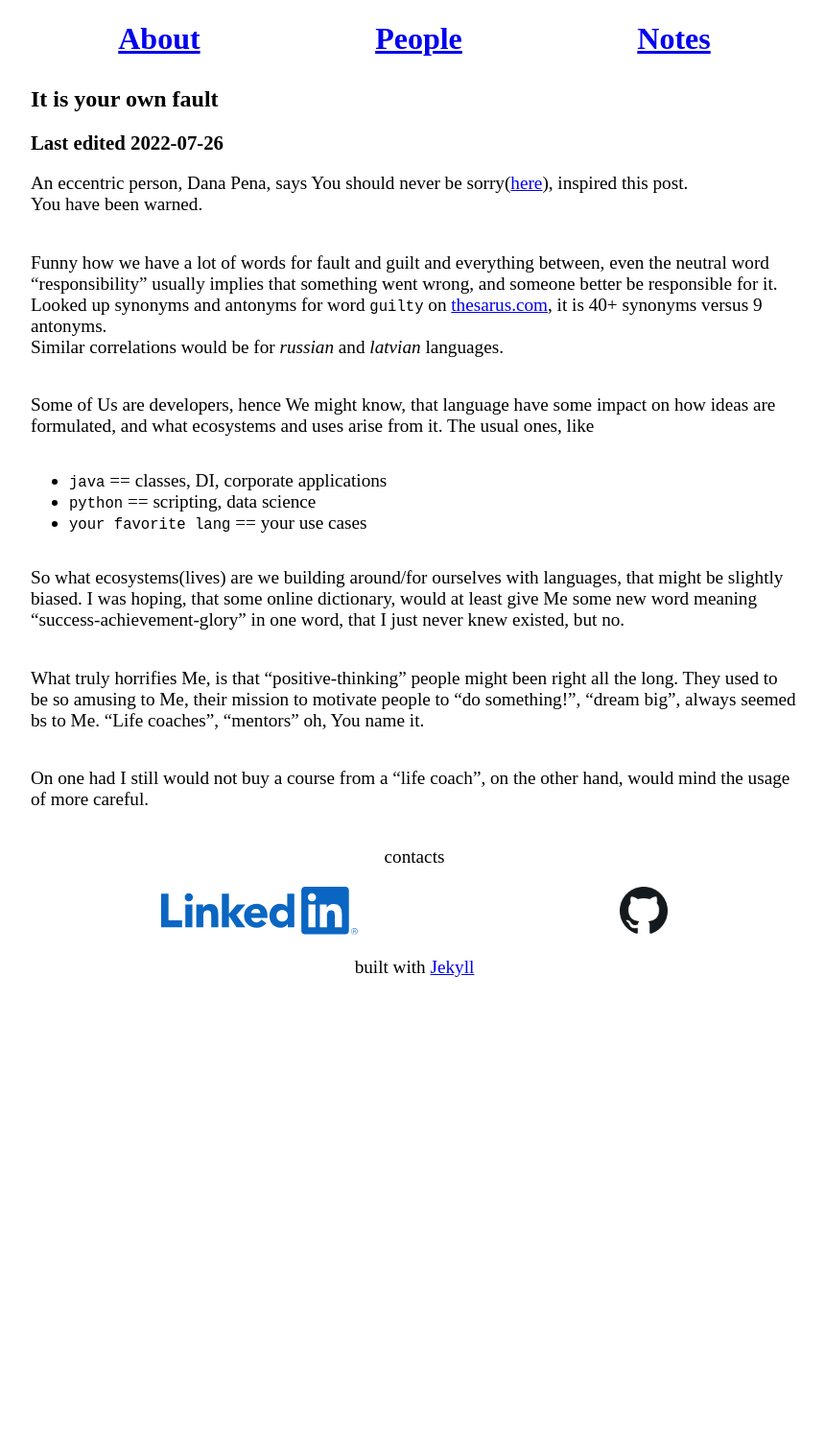
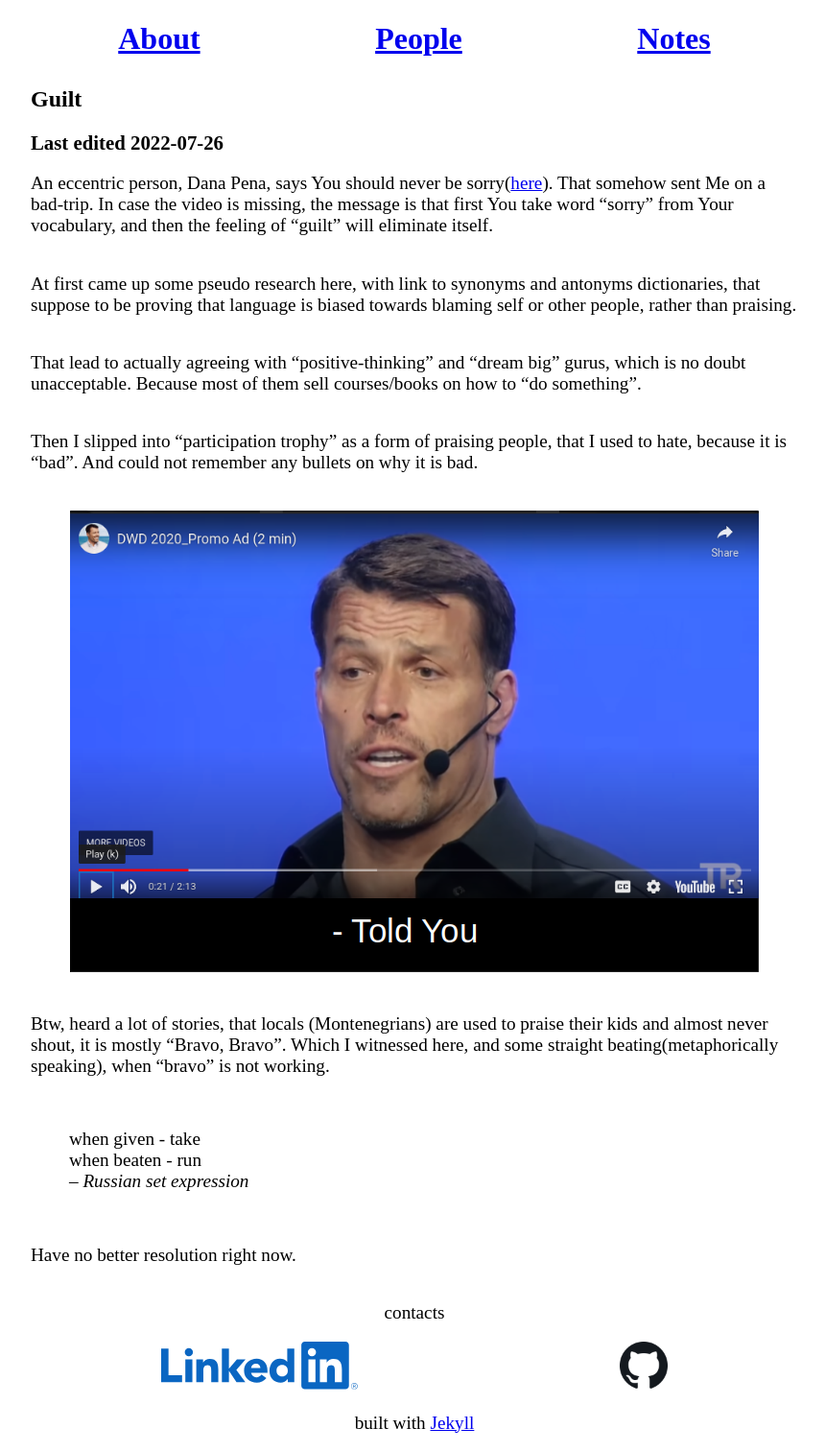
Before and after one commit to DmitryAlCh/mypage, a Jekyll site: the page built from _posts/2022-30-07-fault.md, in a window 1280 px wide. Shown: the whole page at 96% size, without its empty margins (208-1068 px from the left). Built offline with Jekyll 4.4.1, drawn with Linux system fonts in a browser that asks for light colours; before the commit the page ends 1038 px from its top, so only the background shows below that.

Commit message:
the article itself

```diff
--- a/_posts/2022-30-07-fault.md
+++ b/_posts/2022-30-07-fault.md
@@ -1,36 +1,36 @@
 ---
 layout: post
-title:  "It is your own fault"
+title:  "Guilt"
 date:   2022-05-30 18:17:11 +0200
 categories: [common-sense]
 last_edit: 2022-07-26
 published: true
 ---
 
-An eccentric person, Dana Pena, says You should never be sorry([here](https://youtu.be/ALmB2e361cU?t=27)), inspired this post.
-You have been warned.
+An eccentric person, Dana Pena, says You should never be sorry([here](https://youtu.be/ALmB2e361cU?t=27)).
+That somehow sent Me on a bad-trip. In case the video is missing, the message is
+that first You take word "sorry" from Your vocabulary, and then the feeling of "guilt"
+will eliminate itself.
 
-Funny how we have a lot of words for fault and guilt and everything between,
-even the neutral word "responsibility" usually implies that something went wrong,
-and someone better be responsible for it. Looked up synonyms and antonyms for word
-`guilty` on [thesarus.com](https://www.thesaurus.com/browse/guilty), it
-is 40+ synonyms versus 9 antonyms.
-Similar correlations would be for *russian* and *latvian* languages.
+At first came up some pseudo research here, with link to synonyms and antonyms dictionaries,
+that suppose to be proving that language is biased towards blaming self or other people,
+rather than praising.
 
-Some of Us are developers, hence We might know, that language have some impact on
-how ideas are formulated, and what ecosystems and uses arise from it. The usual ones, like
-* `java` == classes, DI, corporate applications
-* `python` == scripting, data science
-* `your favorite lang` == your use cases
+That lead to actually agreeing with "positive-thinking" and "dream big" gurus,
+which is no doubt unacceptable. Because most of them sell courses/books on how to "do something".
 
-So what ecosystems(lives) are we building around/for ourselves with languages, that might be
-slightly biased. I was hoping, that some online dictionary,
-would at least give Me some new word meaning "success-achievement-glory" in one
-word, that I just never knew existed, but no.
+Then I slipped into "participation trophy" as a form of praising people, that I used to hate,
+because it is "bad". And could not remember any bullets on why it is bad.
 
-What truly horrifies Me, is that "positive-thinking" people might been right all the long.
-They used to be so amusing to Me, their mission to motivate people to "do something!",
-"dream big", always seemed bs to Me. "Life coaches", "mentors" oh, You name it.
+<p align="center">
+    <img alt="tonny-robbins-not-surprised" src="{{site.base_url}}/assets/images/tonny.png" />
+</p>
 
-On one had I still would not buy a course from a "life coach", on the other hand,
-would mind the usage of more careful.
+Btw, heard a lot of stories, that locals (Montenegrians) are used to praise their
+kids and almost never shout, it is mostly "Bravo, Bravo". Which I witnessed here,
+and some straight beating(metaphorically speaking), when "bravo" is not working.
+> when given - take
+> when beaten - run
+> -- <cite>Russian set expression</cite>
+
+Have no better resolution right now.
```
